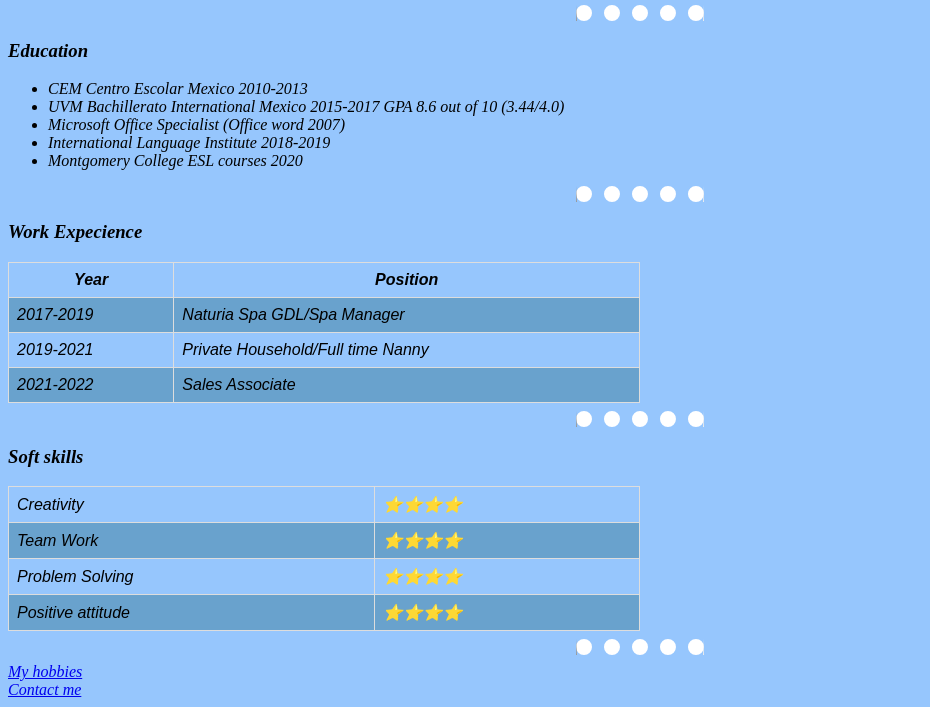
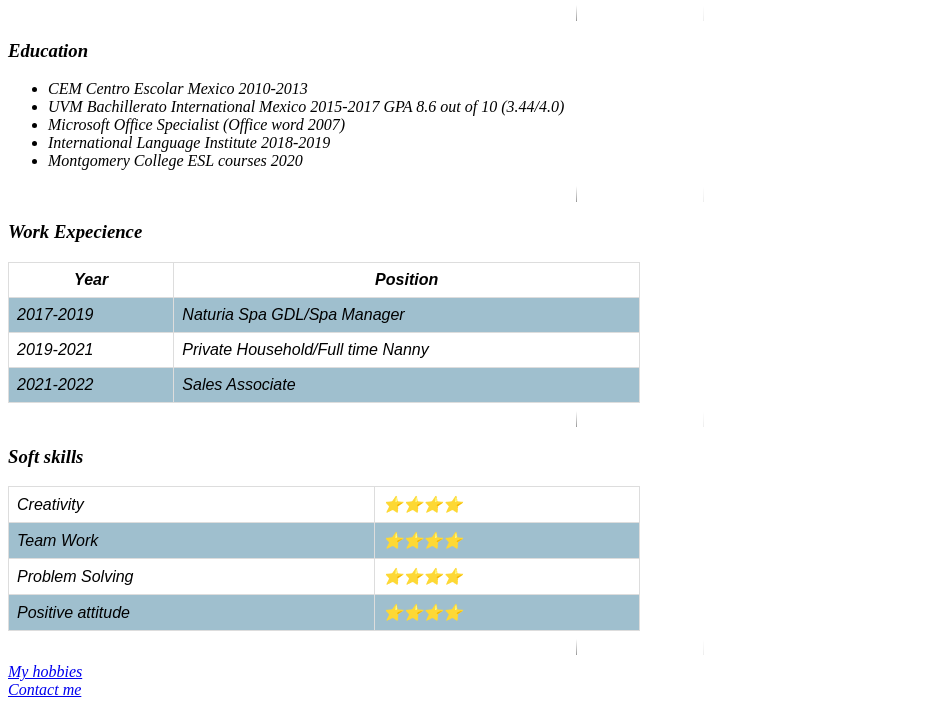
Before and after one commit to Tsuki642/cv, a plain HTML site: page index.html in a window 1280 px wide. Shown: the part 315-1022 px from the top of the page, without its empty margins (0-930 px from the left). Drawn offline with Linux system fonts and the light colour scheme.

Commit message:
test bg color

```diff
--- a/css/styles.css
+++ b/css/styles.css
@@ -4,7 +4,7 @@ img {border-radius: 50%;}
 .text {font-size: 220%; padding-left:2%;border-radius: 20%px;}
 
 body {
-    background-color:hsl(212, 96%, 79%);
+    background-color:hsl(0, 0%, 100%);
 }
 
 hr {
```
